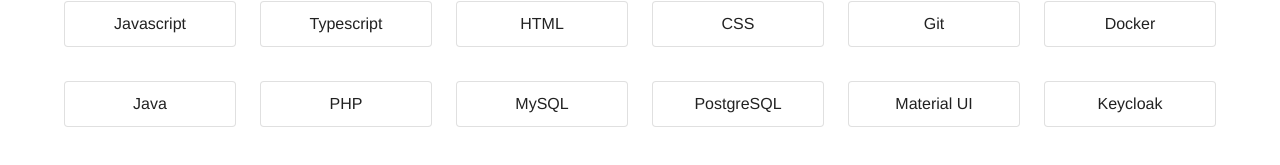
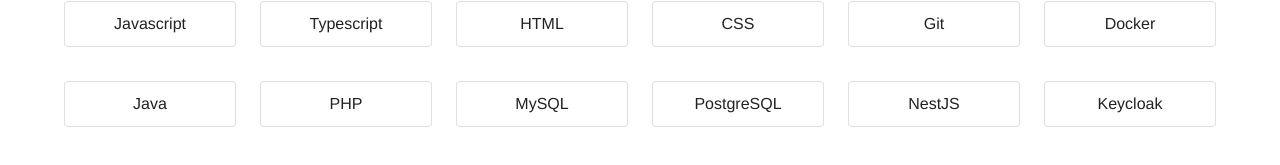
Before and after one commit to HiagoDaRocha/my-portfolio, a React (Vite) app: page / in a window 1280 px wide. Shown: the part 1352-1517 px from the top of the page. Built offline with nearby package versions, Linux system fonts and the light colour scheme.

Commit message:
Refactor: skill update

```diff
--- a/src/pages/Home/sections/About/About.tsx
+++ b/src/pages/Home/sections/About/About.tsx
@@ -15,7 +15,7 @@
     }));
 
     const skillsSet = [
-        "Javascript", "Typescript", "HTML", "CSS", "Git", "Docker", "Java", "PHP", "MySQL", "PostgreSQL", "Material UI", "Keycloak"
+        "Javascript", "Typescript", "HTML", "CSS", "Git", "Docker", "Java", "PHP", "MySQL", "PostgreSQL", "NestJS", "Keycloak"
     ]
 
     return (
```
